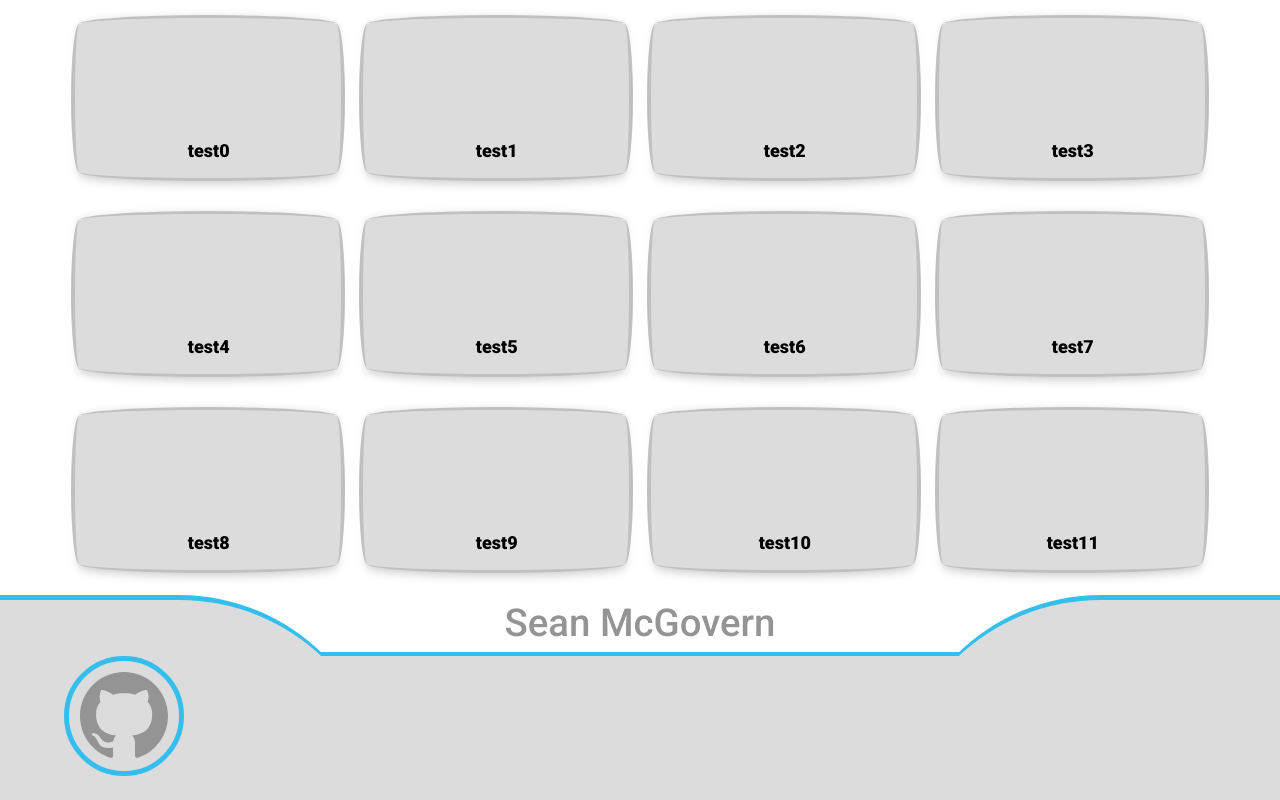
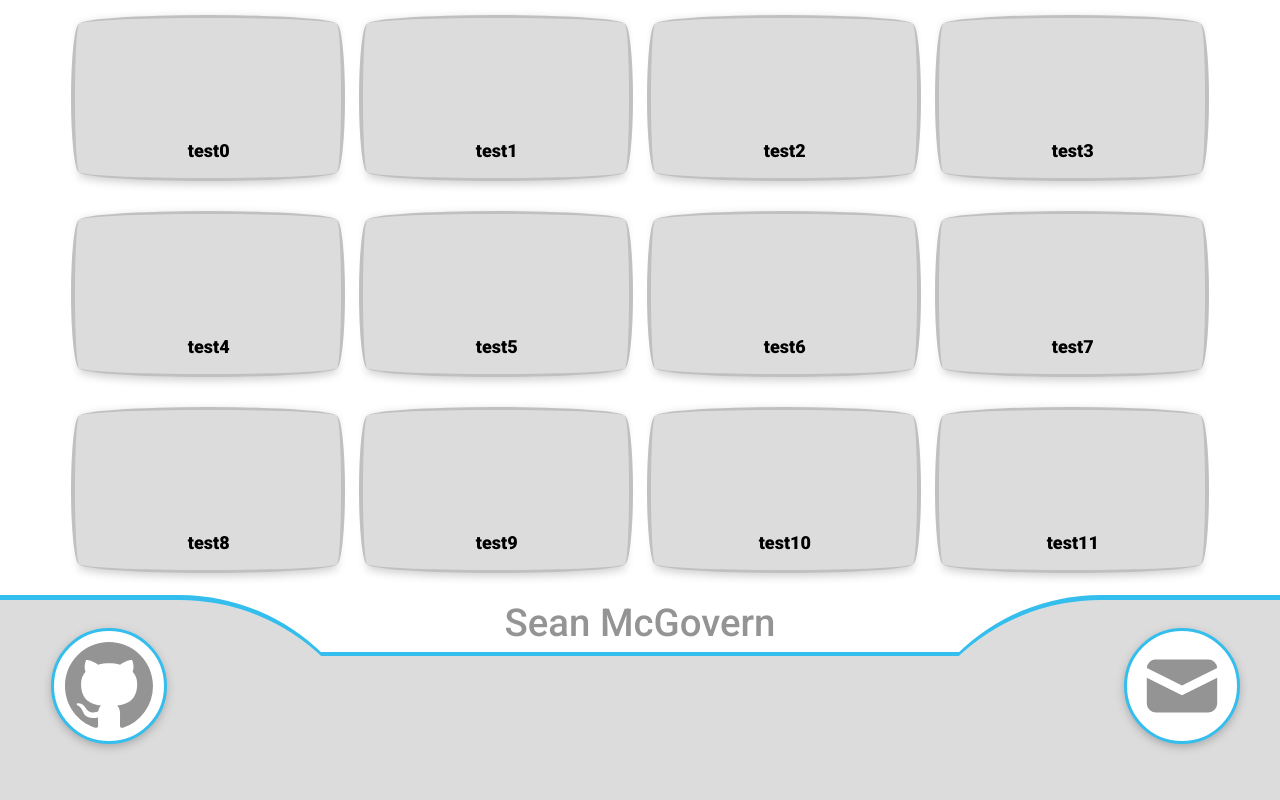
Before and after one commit to seanrmcgovern/wiibsite, a React (Create React App) app: page / in a window 1280 px wide. Built offline with nearby package versions, Linux system fonts and the light colour scheme.

Commit message:
Added contact/mail button and updated css for menu buttons/div

```diff
--- a/src/App.css
+++ b/src/App.css
@@ -21,7 +21,7 @@ a {
   cursor: url(cursor.png), pointer;
 }
 
-.github {
+.menuIcon {
   height: 80%;
   width: 80%;
   margin: auto;
@@ -29,6 +29,32 @@ a {
   transition: color ease-in .25s;
 }
 
-.github:hover {
+.menuIcon:hover {
   color: black;
 }
+
+.menuButton {
+  /* display: block; */
+  display: flex;
+  background-color: white;
+  color: #a7a7a7;
+  margin: 40px;
+  width: 110px;
+  height: 110px;
+  position: relative;
+  text-align: center;
+  line-height: 100px;
+  border-radius: 50%;
+  border-color: #34BEED;
+  border-width: 3px;
+  border-style: solid;
+  box-shadow: 0px 3px 8px #aaa, inset 0px 2px 3px #fff;
+  margin-left: 4%;
+}
+
+.menuButton:hover {
+  text-decoration: none;
+  color: #555;
+  background: #f5f5f5;
+  transition: color ease-in .25s;
+}
--- a/src/App.js
+++ b/src/App.js
@@ -3,6 +3,7 @@ import "./App.css";
 import MenuCard from "./MenuCard";
 import { AnimateSharedLayout } from "framer-motion";
 import { BsGithub } from "react-icons/bs";
+import { HiMail } from "react-icons/hi";
 
 // look into disabling click during animation
 //// by moving the onclick to a close button in the expanded content
@@ -177,25 +178,32 @@ function App() {
           position: "fixed",
           backgroundColor: "gainsboro",
         }}
+      ></div>
+
+      {/* GitHub+Contact Button/Link */}
+      <div
+        style={{
+          width: "100%",
+          height: "18vh",
+          display: "flex",
+          justifyContent: "space-between",
+        }}
       >
         <a
           href="https://github.com/seanrmcgovern"
           target="_blank"
           rel="noopener noreferrer"
-          style={{
-            borderStyle: "solid",
-            borderColor: "#34BEED",
-            borderWidth: "5px",
-            borderRadius: "50%",
-            height: "110px",
-            width: "110px",
-            display: "flex",
-            alignItems: "center",
-            justifyContent: "center",
-            marginLeft: "5%",
-          }}
+          className="menuButton"
         >
-          <BsGithub className="github" />
+          <BsGithub className="menuIcon" />
+        </a>
+        <a
+          href="https://github.com/seanrmcgovern"
+          target="_blank"
+          rel="noopener noreferrer"
+          className="menuButton"
+        >
+          <HiMail className="menuIcon" />
         </a>
       </div>
 
--- a/src/index.js
+++ b/src/index.js
@@ -3,7 +3,7 @@ import ReactDOM from "react-dom/client";
 import "./index.css";
 import App from "./App";
 import reportWebVitals from "./reportWebVitals";
-import { createBrowserRouter, RouterProvider, Route } from "react-router-dom";
+import { createBrowserRouter, RouterProvider } from "react-router-dom";
 import ErrorPage from "./ErrorPage";
 
 const router = createBrowserRouter([
```
